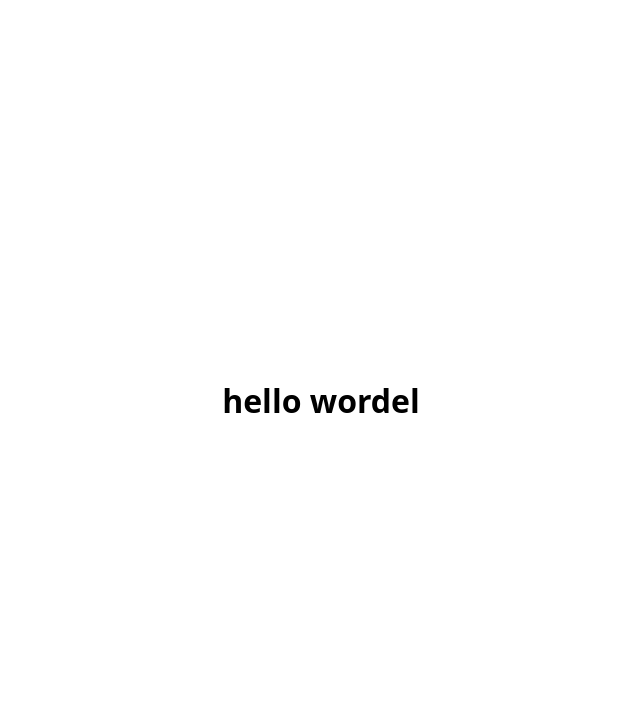
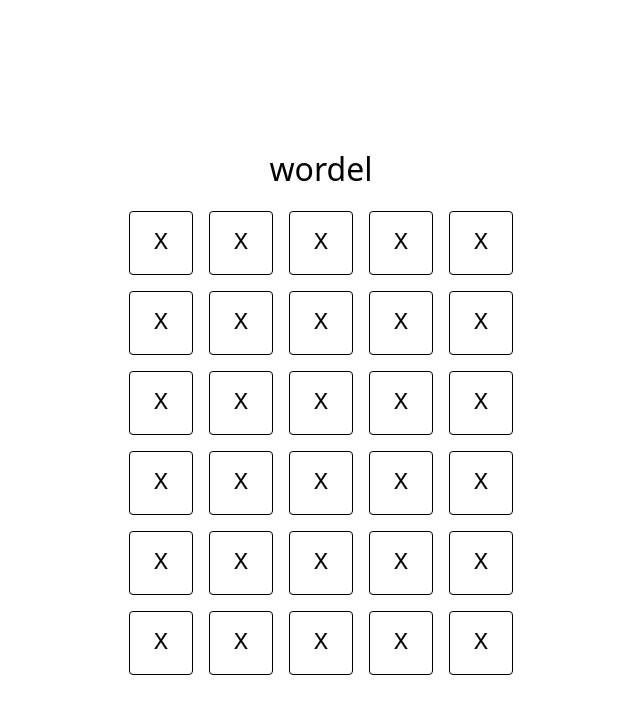
Before and after one commit to mayank99/wordel, a Preact app: page / in a window 1280 px wide. Shown: the top 714 px of the page, without its empty margins (319-959 px from the left). Built offline with nearby package versions, Linux system fonts and the light colour scheme.

Commit message:
Create game skeleton

```diff
--- a/src/app.css
+++ b/src/app.css
@@ -0,0 +1,44 @@
+h1 {
+  text-align: center;
+  font-weight: normal;
+}
+
+.WordsGrid {
+  display: grid;
+  gap: 1rem;
+}
+
+.WordGuess {
+  display: flex;
+  gap: 1rem;
+}
+
+.Letter {
+  width: 4rem;
+  height: 4rem;
+  border-radius: 0.25rem;
+  text-transform: uppercase;
+  display: grid;
+  place-content: center;
+  font: 500 1.5rem monospace;
+
+  --letter-bg-wrong: hsl(0 0% 30% / 0.5);
+  --letter-bg-correct: hsl(150 50% 30% / 0.4);
+  --letter-bg-misplaced: hsl(50 50% 50% / 0.4);
+
+  &[data-state='empty'] {
+    border: 1px solid;
+  }
+
+  &[data-state='wrong'] {
+    background-color: var(--letter-bg-wrong);
+  }
+
+  &[data-state='correct'] {
+    background-color: var(--letter-bg-correct);
+  }
+
+  &[data-state='misplaced'] {
+    background-color: var(--letter-bg-misplaced);
+  }
+}
--- a/src/app.tsx
+++ b/src/app.tsx
@@ -1,11 +1,91 @@
+import { ComponentProps, createContext } from 'preact';
+import { StateUpdater, useContext, useEffect, useState } from 'preact/hooks';
 import './app.css';
 
 export const App = () => {
+  useTheme();
+
   return (
     <>
-      <h1>hello wordel</h1>
+      <h1>wordel</h1>
+      <main>
+        <Game />
+      </main>
     </>
   );
 };
 
+const useTheme = () => {
+  const [theme, setTheme] = useState(() =>
+    window.matchMedia?.('(prefers-color-scheme: dark)').matches ? 'dark' : 'light'
+  );
+
+  useEffect(() => {
+    document.documentElement.dataset.theme = theme;
+  }, [theme]);
+
+  useEffect(() => {
+    window.matchMedia('(prefers-color-scheme: dark)').addEventListener('change', ({ matches }) => {
+      setTheme(matches ? 'dark' : 'light');
+    });
+  }, []);
+
+  return theme;
+};
+
+const GameContext = createContext<
+  { answer: string; guesses: string[]; setGuesses: StateUpdater<string[]> } | undefined
+>(undefined);
+
+const useGameContext = () => {
+  const value = useContext(GameContext);
+  if (value === undefined) {
+    throw new Error('useGameContext must be used within a GameContext provider');
+  }
+  return value;
+};
+
+const Game = () => {
+  const [answer] = useState('ARSED');
+  const [guesses, setGuesses] = useState<string[]>([]);
+
+  return (
+    <GameContext.Provider value={{ answer, guesses, setGuesses }}>
+      <WordsGrid />
+    </GameContext.Provider>
+  );
+};
+
+const WordsGrid = () => {
+  return (
+    <div class='WordsGrid'>
+      {[...Array(6)].map((_, i) => (
+        <WordGuess key={i}></WordGuess>
+      ))}
+    </div>
+  );
+};
+
+const WordGuess = () => {
+  return (
+    <div class='WordGuess'>
+      {[...Array(5)].map((_, i) => (
+        <Letter key={i}>X</Letter>
+      ))}
+    </div>
+  );
+};
+
+const Letter = ({
+  state = 'empty',
+  children,
+  ...rest
+}: { state?: 'empty' | 'wrong' | 'misplaced' | 'correct' } & ComponentProps<'div'>) => {
+  return (
+    <div class='Letter' data-state={state} {...rest}>
+      <span>{children}</span>
+    </div>
+  );
+};
+
 export default App;
```
